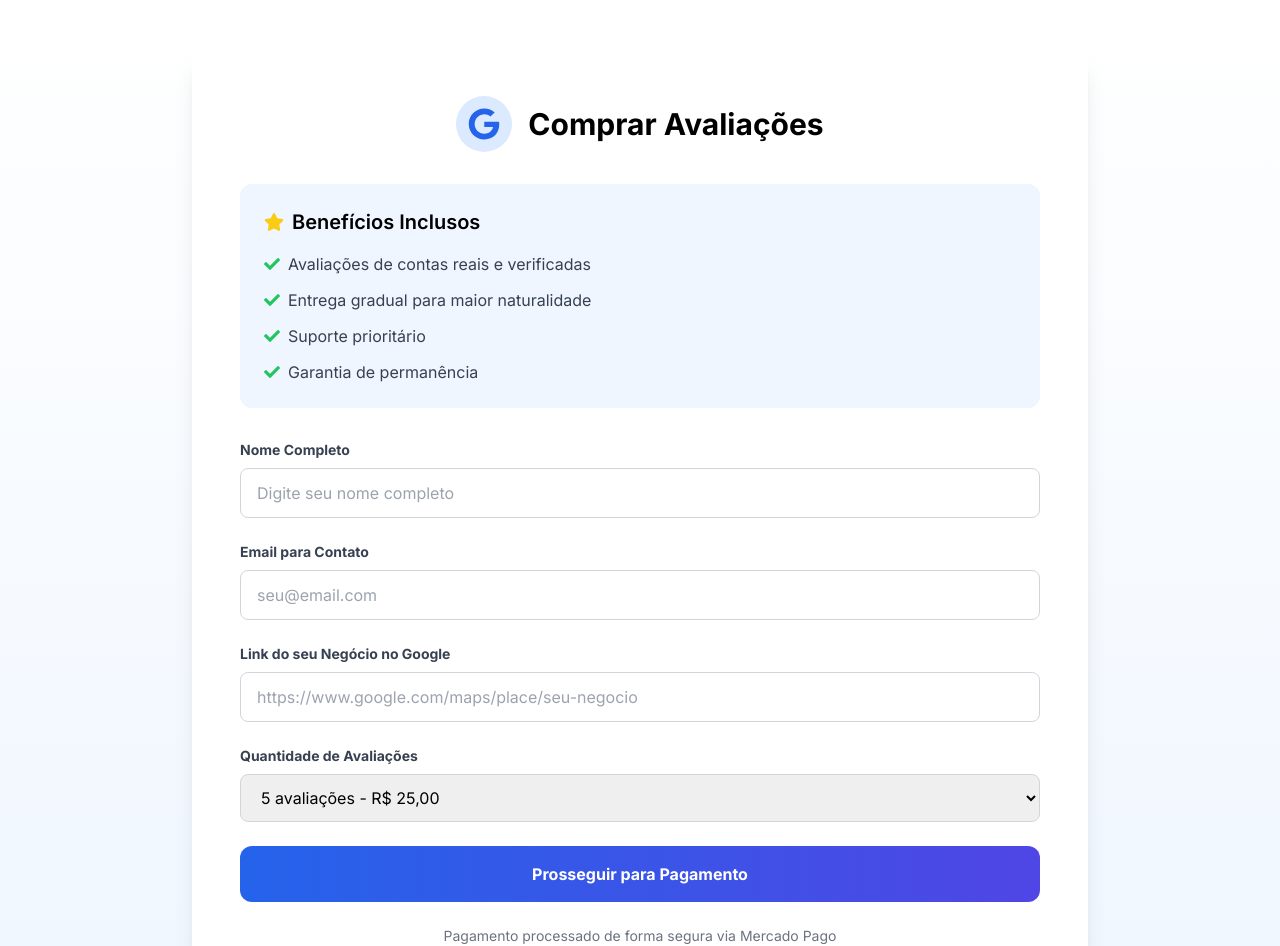
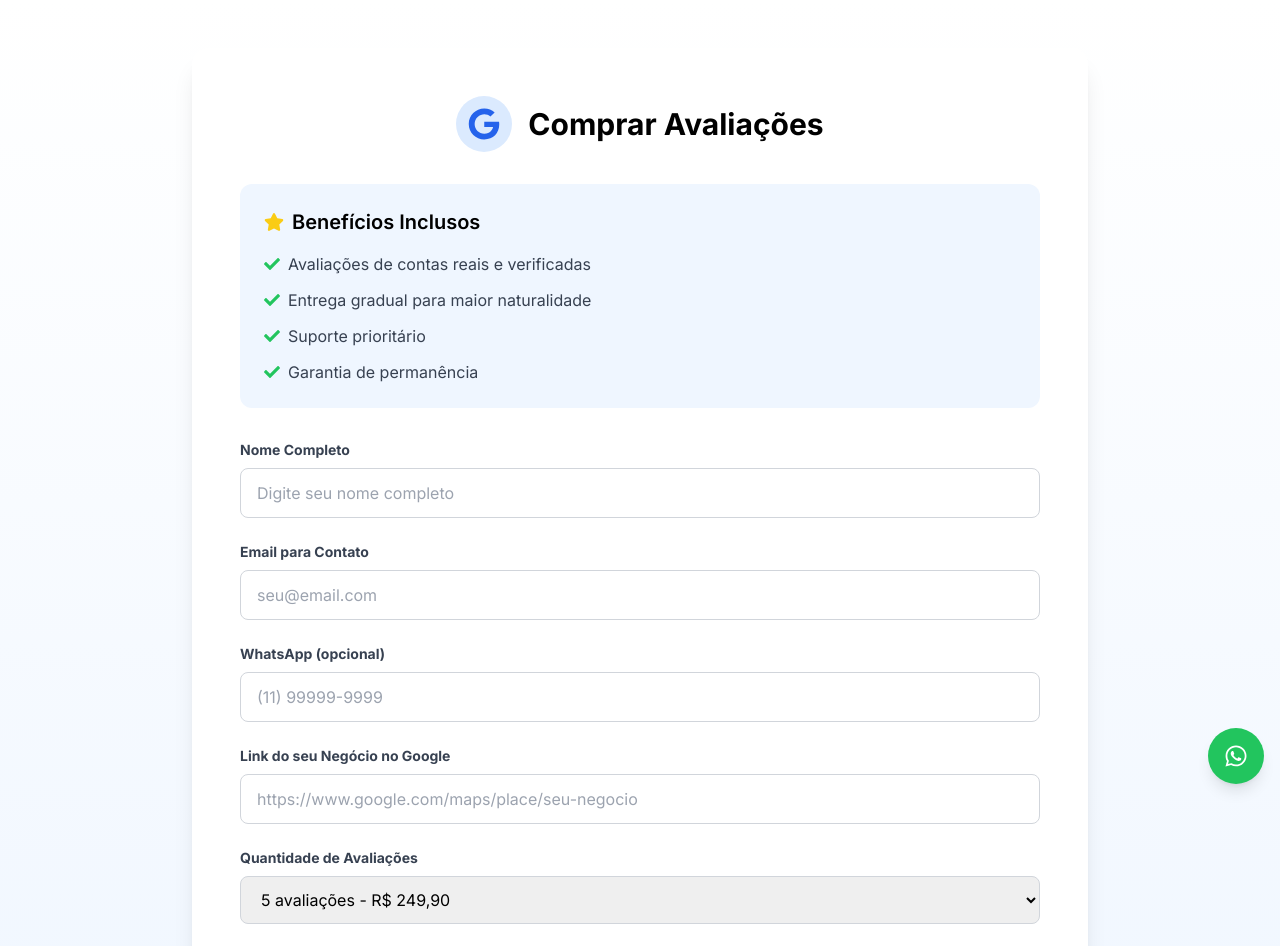
Before and after one commit to pedronavarrodev/site-avaliacoes, a Next.js app: page /comprar in a window 1280 px wide. Shown: the top 946 px of the page. Built offline with nearby package versions, Linux system fonts and the light colour scheme.

Commit message:
add novos valores e wpp imagem

```diff
--- a/app/admin/page.tsx
+++ b/app/admin/page.tsx
@@ -9,6 +9,7 @@
   _id: string
   nome: string
   email: string
+  whatsapp?: string
   linkGoogle: string
   quantidade: number
   status: string
@@ -198,6 +199,30 @@
       alert('Erro ao atualizar status');
     } finally {
       setAtualizando(false);
+    }
+  };
+
+  const handleDeletePedido = async (pedidoId: string) => {
+    if (!confirm('Tem certeza que deseja excluir este pedido? Esta ação não pode ser desfeita.')) {
+      return;
+    }
+
+    try {
+      const res = await fetch(`/api/admin/pedidos?id=${pedidoId}`, {
+        method: 'DELETE',
+        headers: {
+          'Authorization': `Bearer ${senha}`
+        }
+      });
+
+      if (res.ok) {
+        setPedidos(pedidos.filter(p => p._id !== pedidoId));
+      } else {
+        alert('Erro ao excluir pedido');
+      }
+    } catch (error) {
+      console.error('Erro ao excluir pedido:', error);
+      alert('Erro ao excluir pedido');
     }
   };
 
@@ -440,6 +465,9 @@
                   Cliente
                 </th>
                 <th scope="col" className="px-6 py-3 text-left text-xs font-medium text-gray-500 uppercase tracking-wider">
+                  Contato
+                </th>
+                <th scope="col" className="px-6 py-3 text-left text-xs font-medium text-gray-500 uppercase tracking-wider">
                   Link
                 </th>
                 <th scope="col" className="px-6 py-3 text-left text-xs font-medium text-gray-500 uppercase tracking-wider">
@@ -451,6 +479,9 @@
                 <th scope="col" className="px-6 py-3 text-left text-xs font-medium text-gray-500 uppercase tracking-wider">
                   Valor
                 </th>
+                <th scope="col" className="px-6 py-3 text-left text-xs font-medium text-gray-500 uppercase tracking-wider">
+                  Ações
+                </th>
               </tr>
             </thead>
             <tbody className="bg-white divide-y divide-gray-200">
@@ -461,7 +492,16 @@
                   </td>
                   <td className="px-6 py-4 whitespace-nowrap">
                     <div className="text-sm font-medium text-gray-900">{pedido.nome}</div>
+                  </td>
+                  <td className="px-6 py-4 whitespace-nowrap">
                     <div className="text-sm text-gray-500">{pedido.email}</div>
+                    {pedido.whatsapp && (
+                      <div className="text-sm text-gray-500">
+                        <a href={`https://wa.me/${pedido.whatsapp.replace(/\D/g, '')}`} target="_blank" rel="noopener noreferrer" className="text-green-600 hover:text-green-800">
+                          {pedido.whatsapp}
+                        </a>
+                      </div>
+                    )}
                   </td>
                   <td className="px-6 py-4 whitespace-nowrap">
                     <a
@@ -486,6 +526,14 @@
                   <td className="px-6 py-4 whitespace-nowrap text-sm text-gray-500">
                     R$ {pedido.precoTotal.toFixed(2)}
                   </td>
+                  <td className="px-6 py-4 whitespace-nowrap text-right text-sm font-medium">
+                    <button
+                      onClick={() => handleDeletePedido(pedido._id)}
+                      className="text-red-600 hover:text-red-900"
+                    >
+                      Excluir
+                    </button>
+                  </td>
                 </tr>
               ))}
             </tbody>
--- a/app/api/admin/pedidos/route.ts
+++ b/app/api/admin/pedidos/route.ts
@@ -65,3 +65,36 @@
     )
   }
 }
+
+export async function DELETE(request: Request) {
+  try {
+    const { searchParams } = new URL(request.url)
+    const id = searchParams.get('id')
+
+    if (!id) {
+      return NextResponse.json(
+        { error: 'ID do pedido é obrigatório' },
+        { status: 400 }
+      )
+    }
+
+    await dbConnect()
+
+    const pedido = await Pedido.findByIdAndDelete(id)
+
+    if (!pedido) {
+      return NextResponse.json(
+        { error: 'Pedido não encontrado' },
+        { status: 404 }
+      )
+    }
+
+    return NextResponse.json({ message: 'Pedido excluído com sucesso' })
+  } catch (error) {
+    console.error('Erro ao excluir pedido:', error)
+    return NextResponse.json(
+      { error: 'Erro ao excluir pedido' },
+      { status: 500 }
+    )
+  }
+}
--- a/app/api/criar-pedido/route.ts
+++ b/app/api/criar-pedido/route.ts
@@ -13,9 +13,11 @@
 
 // Definição dos preços dos planos
 const PLANOS = {
-  5: 25.00,   // Plano Iniciante
-  15: 75.00,  // Plano Profissional
-  20: 100.00  // Plano Empresarial
+  5: 249.90,   // Plano Iniciante
+  10: 329.90,  // Plano Básico
+  15: 449.90,  // Plano Profissional
+  20: 519.90,  // Plano Avançado
+  50: 999.90   // Plano Empresarial
 };
 
 export const maxDuration = 60; // Aumenta o timeout para 60 segundos
@@ -31,10 +33,14 @@
     const body = await request.json();
     console.log('Dados recebidos:', body);
 
-    const { nome, email, linkGoogle, quantidade } = body;
+    const { nome, email, whatsapp, linkGoogle, quantidade } = body;
 
-    // Pega o preço baseado na quantidade ou usa o preço padrão
-    const precoTotal = PLANOS[quantidade as keyof typeof PLANOS] || quantidade * 5;
+    // Pega o preço baseado na quantidade
+    const precoTotal = PLANOS[quantidade as keyof typeof PLANOS];
+    if (!precoTotal) {
+      throw new Error('Quantidade inválida');
+    }
+
     console.log('Preço calculado:', precoTotal);
 
     const preference = new Preference(client);
@@ -80,6 +86,7 @@
     const pedido = await Pedido.create({
       nome,
       email,
+      whatsapp,
       linkGoogle,
       quantidade,
       precoTotal,
--- a/app/comprar/page.tsx
+++ b/app/comprar/page.tsx
@@ -8,17 +8,17 @@
   iniciante: {
     nome: 'Iniciante',
     quantidade: 5,
-    preco: 25.00
+    preco: 249.90
   },
   profissional: {
     nome: 'Profissional',
     quantidade: 15,
-    preco: 75.00
+    preco: 449.90
   },
   empresarial: {
     nome: 'Empresarial',
-    quantidade: 20,
-    preco: 100.00
+    quantidade: 50,
+    preco: 999.90
   }
 }
 
@@ -29,6 +29,7 @@
   const [formData, setFormData] = useState({
     nome: '',
     email: '',
+    whatsapp: '',
     linkGoogle: '',
     quantidade: planoSelecionado ? PLANOS[planoSelecionado as keyof typeof PLANOS].quantidade : 5
   })
@@ -117,6 +118,20 @@
               </div>
 
               <div>
+                <label className="block text-gray-700 text-sm font-bold mb-2" htmlFor="whatsapp">
+                  WhatsApp (opcional)
+                </label>
+                <input
+                  type="tel"
+                  id="whatsapp"
+                  className="w-full px-4 py-3 rounded-lg border border-gray-300 focus:border-blue-500 focus:ring-2 focus:ring-blue-200 transition-colors"
+                  value={formData.whatsapp}
+                  onChange={(e) => setFormData({...formData, whatsapp: e.target.value})}
+                  placeholder="(11) 99999-9999"
+                />
+              </div>
+
+              <div>
                 <label className="block text-gray-700 text-sm font-bold mb-2" htmlFor="linkGoogle">
                   Link do seu Negócio no Google
                 </label>
@@ -141,9 +156,11 @@
                   value={formData.quantidade}
                   onChange={(e) => setFormData({...formData, quantidade: Number(e.target.value)})}
                 >
-                  <option value={5}>5 avaliações - R$ 25,00</option>
-                  <option value={15}>15 avaliações - R$ 75,00</option>
-                  <option value={20}>20 avaliações - R$ 100,00</option>
+                  <option value={5}>5 avaliações - R$ 249,90</option>
+                  <option value={10}>10 avaliações - R$ 329,90</option>
+                  <option value={15}>15 avaliações - R$ 449,90</option>
+                  <option value={20}>20 avaliações - R$ 519,90</option>
+                  <option value={50}>50 avaliações - R$ 999,90</option>
                 </select>
               </div>
 
--- a/app/layout.tsx
+++ b/app/layout.tsx
@@ -1,12 +1,27 @@
 import type { Metadata } from "next"
 import { Inter } from "next/font/google"
 import "./globals.css"
+import { FaWhatsapp } from "react-icons/fa"
 
 const inter = Inter({ subsets: ["latin"] })
 
 export const metadata: Metadata = {
   title: "Comprar Avaliações Google",
   description: "Compre avaliações positivas para seu negócio no Google",
+}
+
+function WhatsAppButton() {
+  return (
+    <a
+      href="https://wa.me/5519997177103"
+      target="_blank"
+      rel="noopener noreferrer"
+      className="fixed bottom-4 right-4 bg-green-500 text-white p-4 rounded-full shadow-lg hover:bg-green-600 transition-colors z-50 flex items-center justify-center"
+      aria-label="Contato via WhatsApp"
+    >
+      <FaWhatsapp className="w-6 h-6" />
+    </a>
+  )
 }
 
 export default function RootLayout({
@@ -16,7 +31,10 @@
 }) {
   return (
     <html lang="pt-BR">
-      <body className={inter.className}>{children}</body>
+      <body className={inter.className}>
+        {children}
+        <WhatsAppButton />
+      </body>
     </html>
   )
 }
--- a/models/Pedido.ts
+++ b/models/Pedido.ts
@@ -8,6 +8,10 @@
   email: {
     type: String,
     required: true,
+  },
+  whatsapp: {
+    type: String,
+    required: false,
   },
   linkGoogle: {
     type: String,
```
